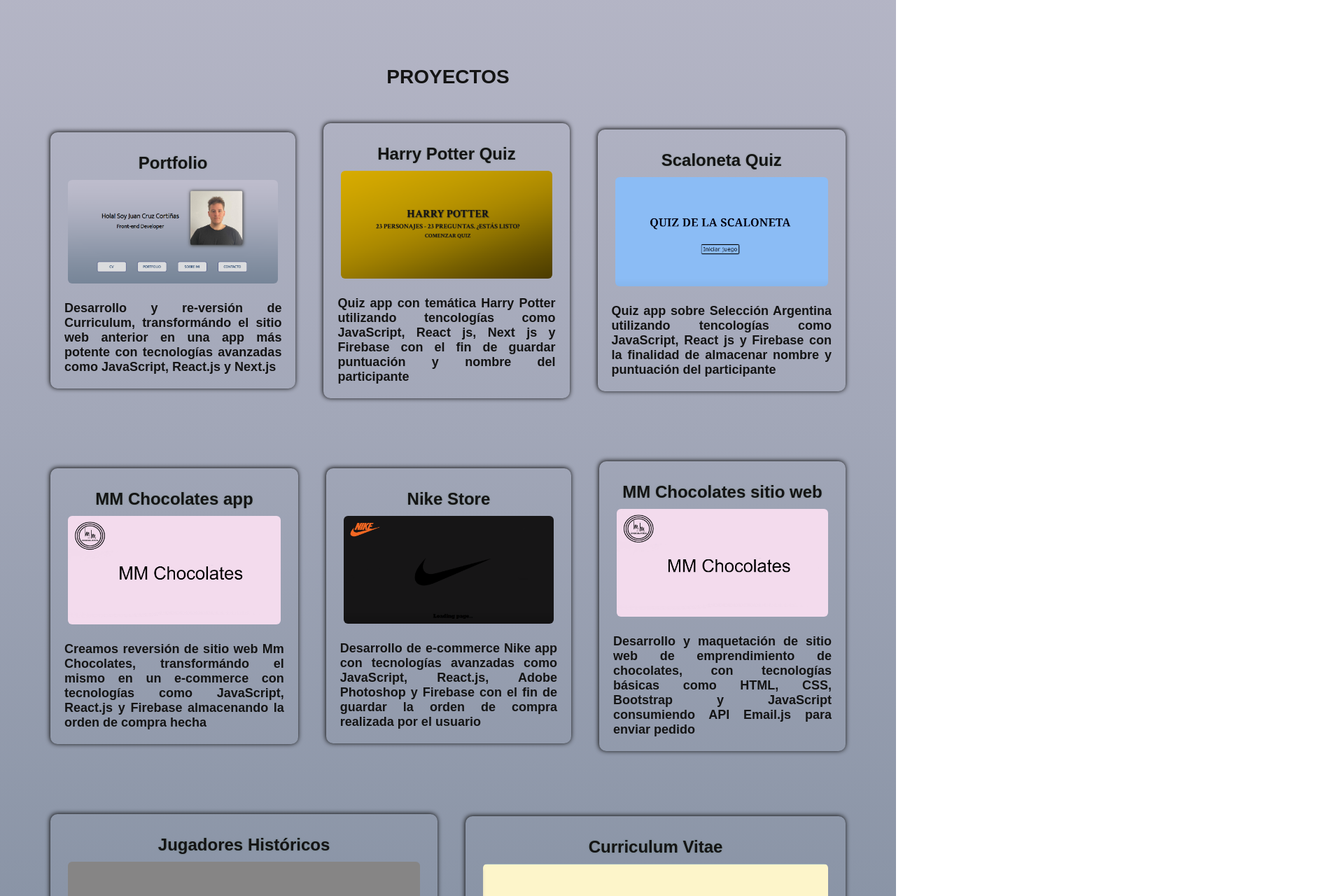
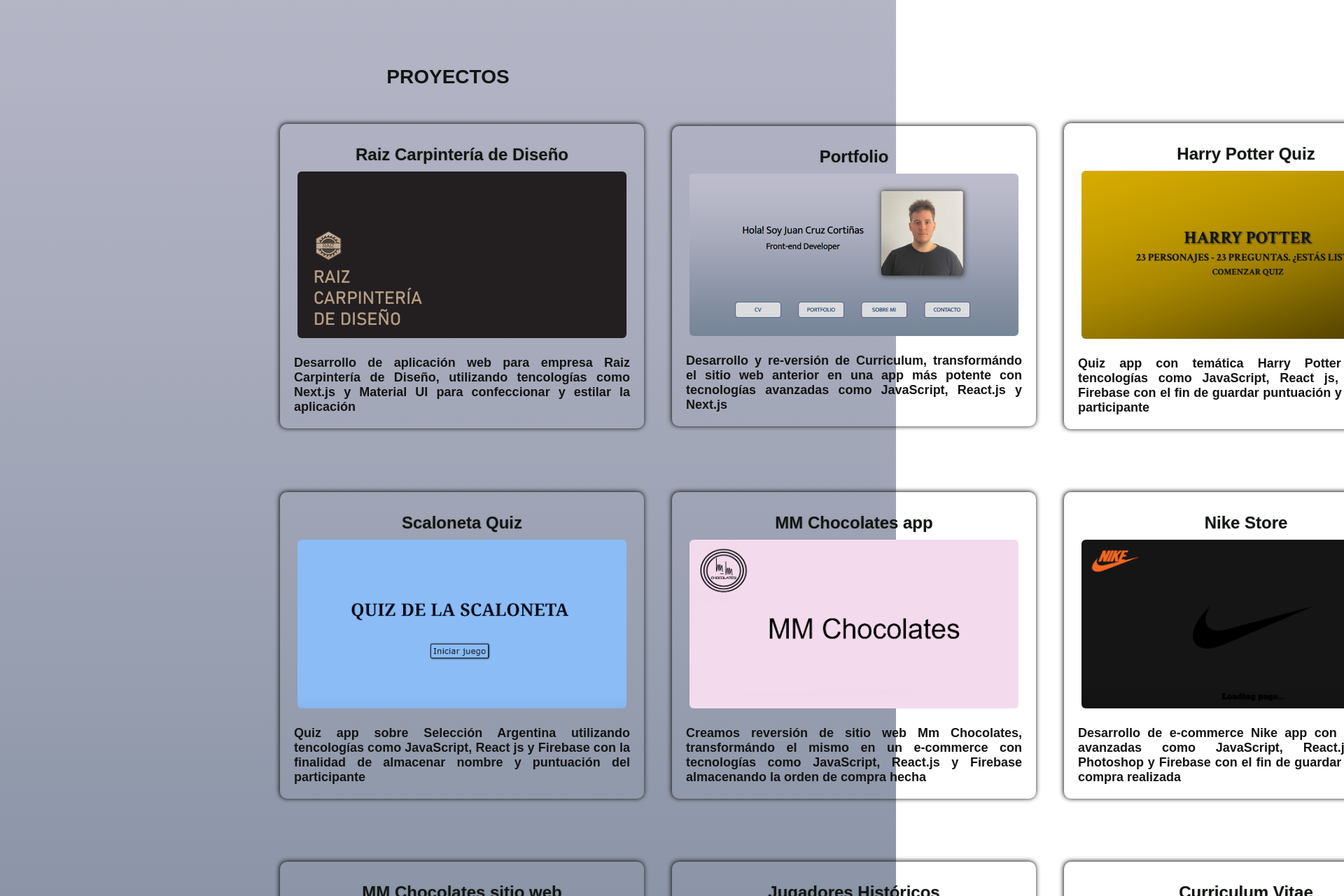
Before and after one commit to Jcruzcorti/portfolio, a Next.js app: page / in a window 1280 px wide. Shown: the part 1140-2420 px from the top of the page at 70% size, 1920 px wide, since content can reach past the window. Built offline with nearby package versions, Linux system fonts and the light colour scheme; a web font is replaced by a local one.

Commit message:
Added AOS library for home component animation and added Raiz Carpintería de Diseño project

```diff
--- a/components/portfolio/Portfolio.jsx
+++ b/components/portfolio/Portfolio.jsx
@@ -9,6 +9,7 @@
 import img6 from '../../public/mmchocolates.png'
 import img7 from '../../public/jh.png'
 import img8 from '../../public/cvviejo.png'
+import img9 from '../../public/raizweb3.png'
 import Link from 'next/link'
 
 
@@ -19,16 +20,18 @@
     <div className={styles.divPortfolio} id={'Portfolio'}>
         <h2 className={styles.h2}>PROYECTOS</h2>
         <div className={styles.divProyectos}>
+          <Link href={'https://raizcarpinteria.vercel.app/'} target='_blank'><Proyectos title='Raiz Carpintería de Diseño' img={img9} description='Desarrollo de aplicación web para empresa Raiz Carpintería de Diseño, utilizando tencologías como Next.js y Material UI para confeccionar y estilar la aplicación '/></Link>
           <Link href={'https://portfoliojcc.vercel.app/'} target='_blank'><Proyectos title='Portfolio' img={img2} priority={false} description='Desarrollo y re-versión de Curriculum, transformándo el sitio web anterior en una app más potente con tecnologías avanzadas como JavaScript, React.js y Next.js'/></Link>
           <Link href={'https://harrypotterquizgame.vercel.app/'} target='_blank'><Proyectos title='Harry Potter Quiz' img={img1} description='Quiz app con temática Harry Potter utilizando tencologías como JavaScript, React js, Next js y Firebase con el fin de guardar puntuación y nombre del participante  '/></Link>
-          <Link href={'https://scalonets.netlify.app/'} target='_blank'><Proyectos title='Scaloneta Quiz' img={img3} description='Quiz app sobre Selección Argentina utilizando tencologías como JavaScript, React js y Firebase con la finalidad de almacenar nombre y puntuación del participante'/></Link>
         </div>
         <div className={styles.divProyectos}>
+        <Link href={'https://scalonets.netlify.app/'} target='_blank'><Proyectos title='Scaloneta Quiz' img={img3} description='Quiz app sobre Selección Argentina utilizando tencologías como JavaScript, React js y Firebase con la finalidad de almacenar nombre y puntuación del participante'/></Link>
           <Link href={'https://mmchocolates.netlify.app/'} target='_blank'><Proyectos title='MM Chocolates app' img={img5} description='Creamos reversión de sitio web Mm Chocolates, transformándo el mismo en un e-commerce con tecnologías como JavaScript, React.js y Firebase almacenando la orden de compra hecha'/></Link>
-          <Link href={'https://thenikestore.netlify.app/'} target='_blank'><Proyectos title='Nike Store' img={img4} description='Desarrollo de e-commerce Nike app con tecnologías avanzadas como JavaScript, React.js, Adobe Photoshop y Firebase con el fin de guardar la orden de compra realizada por el usuario'/></Link>
-          <Link href={'https://jcruzcorti.github.io/MMchocolates/'} target='_blank'><Proyectos title='MM Chocolates sitio web' img={img6} description='Desarrollo y maquetación de sitio web de emprendimiento de chocolates, con tecnologías básicas como HTML, CSS, Bootstrap y JavaScript consumiendo API Email.js para enviar pedido'/></Link>
+          <Link href={'https://thenikestore.netlify.app/'} target='_blank'><Proyectos title='Nike Store' img={img4} description='Desarrollo de e-commerce Nike app con tecnologías avanzadas como JavaScript, React.js, Adobe Photoshop y Firebase con el fin de guardar la orden de compra realizada'/></Link>
+
         </div>
         <div className={styles.divProyectos}>
+          <Link href={'https://jcruzcorti.github.io/MMchocolates/'} target='_blank'><Proyectos title='MM Chocolates sitio web' img={img6} description='Desarrollo y maquetación de sitio web de emprendimiento de chocolates, con tecnologías básicas como HTML, CSS, Bootstrap y JavaScript consumiendo API Email.js para enviar pedido'/></Link>
           <Link href={'https://jcruzcorti.github.io/JH/'} target='_blank'><Proyectos title='Jugadores Históricos' img={img7} description='Proyecto de Blog futbolero sobre una selección de jugadores de fútbol favoritos históricos, actuales y futuros, desarrollado y maquetado con tecnologías básicas como HTML, CSS'/></Link>
           <Link href={'https://jcruzcorti.github.io/CV/'} target='_blank'><Proyectos title='Curriculum Vitae' img={img8} description='Proyecto similar al portfolio actual, sitio web sobre CV con información personal y logros, pero desarrollado y maquetado con tecnologías básicas como HTML, CSS y Bootstrap'/> </Link>
         </div>
--- a/components/presentation/Presentation.jsx
+++ b/components/presentation/Presentation.jsx
@@ -1,16 +1,25 @@
-import React from 'react'
+import React,{useEffect} from 'react'
 import Image from "next/image";
 import styles from '../../styles/Home.module.css'
 import NavBar from '../navbar/NavBar';
-// import Link from 'next/link';
+import AOS from 'aos';
+import 'aos/dist/aos.css';
 
 
 function Presentation() {
 
+  useEffect(() => {
+    AOS.init({
+      delay: 100,
+      duration: 400,
+    });
+  });
+
+
 
   return (
 
-  <div className={styles.DivPrimaryPresentation}>
+  <div className={styles.DivPrimaryPresentation} data-aos="zoom-in">
     <div className={styles.divPresentation}>
       <div className={styles.divStart}>
           <h2 className={styles.h2}>Hola! Soy Juan Cruz Cortiñas</h2>
--- a/package.json
+++ b/package.json
@@ -10,10 +10,7 @@
   },
   "dependencies": {
     "@emailjs/browser": "^3.10.0",
-    "@emotion/react": "^11.10.5",
-    "@emotion/styled": "^11.10.5",
-    "@mui/icons-material": "^5.11.0",
-    "@mui/material": "^5.11.6",
+    "aos": "^2.3.4",
     "eslint": "8.28.0",
     "eslint-config-next": "13.0.5",
     "framer-motion": "^7.6.17",
--- a/styles/Home.module.css
+++ b/styles/Home.module.css
@@ -259,7 +259,7 @@
 
 .divCv:hover{
   border-radius: 10px;
-  box-shadow: 3px 3px 10px 0.5px #141414;
+  box-shadow: 3px 3px 10px 0.5px #7b7458;
   transition: 0.5s all;
 }
 
@@ -343,6 +343,7 @@
   align-items: center;
   margin-top: 5px;
   padding: 20px;
+  width:70vmin;
 
 }
 
```
Also changed, not shown: public/raizweb3.png (added), 1 other file (tests, documents, lock files or other folders).
